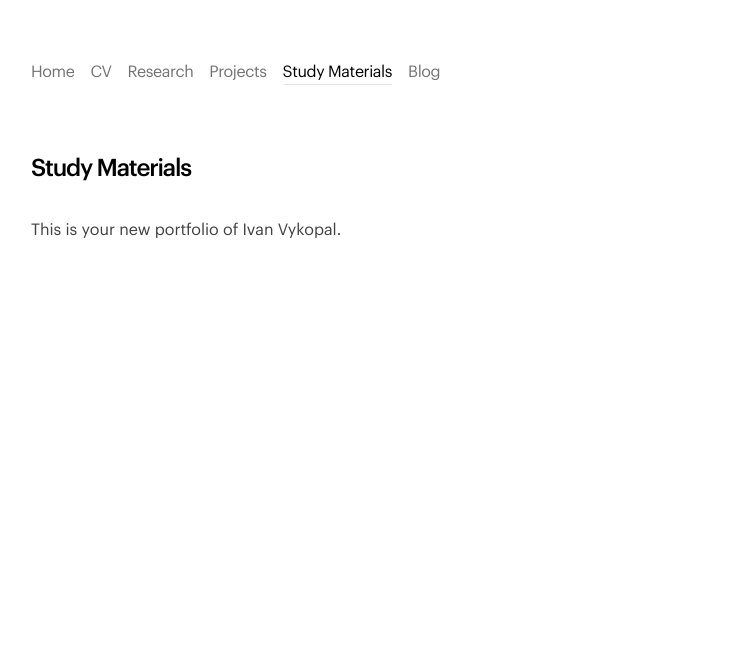
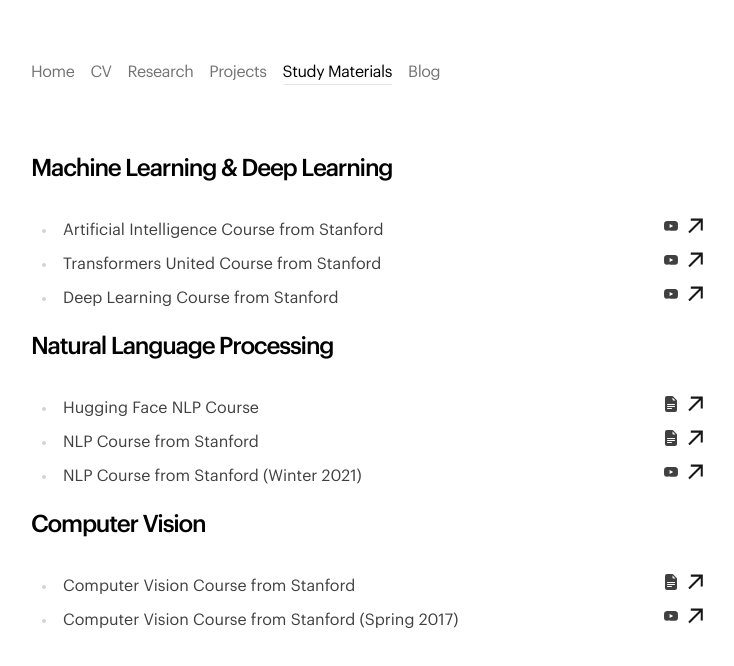
Before and after one commit to ivanvykopal/ivanvykopal.github.io, a Next.js app: page /study-materials in a window 1280 px wide. Shown: the top 666 px of the page, without its empty margins (273-1007 px from the left). Built offline with nearby package versions, Linux system fonts and the light colour scheme.

Commit message:
feat: add study materials

```diff
--- /dev/null
+++ b/app/study-materials/MaterialCard.tsx
@@ -0,0 +1,53 @@
+import { ArrowIcon } from "app/ArrowIcon";
+import { AiFillYoutube } from "react-icons/ai";
+import { BsFileEarmarkTextFill } from "react-icons/bs";
+
+interface MaterialCardProps {
+  name: string;
+  link: string;
+  type: string;
+}
+
+const ICON_SIZE = 16
+
+export const MaterialCard = ({
+  name,
+  link,
+  type,
+}: MaterialCardProps) => {
+
+  const handleType = (type: string): any => {
+    if (type === "video") {
+      return <AiFillYoutube size={ICON_SIZE} />
+    } else if (type === "text") {
+      return <BsFileEarmarkTextFill size={ICON_SIZE} />
+    }
+  }
+
+  return (
+    <div className="flex flex-row justify-between m-0 p-0">
+      <div className="flex flex-col">
+        <span className="text-base m-0 p-0">
+          {name}
+        </span>
+      </div>
+      <div className="flex flex-col">
+        <div className="flex">
+          <span className="pr-2">
+            {
+              handleType(type)
+            }
+          </span>
+          <a
+            className="flex items-center hover:text-neutral-800 dark:hover:text-neutral-100 transition-all"
+            rel="noopener noreferrer"
+            target="_blank"
+            href={link}
+          >
+            <ArrowIcon size={ICON_SIZE} />
+          </a>
+        </div>
+      </div>
+    </div>
+  )
+}
--- a/app/study-materials/page.tsx
+++ b/app/study-materials/page.tsx
@@ -1,10 +1,84 @@
+import { MaterialCard } from "./MaterialCard";
+
 export default function Page() {
   return (
     <section>
-      <h1 className="font-bold text-2xl mb-8 tracking-tighter">Study Materials</h1>
-      <p className="prose prose-neutral dark:prose-invert">
-        This is your new portfolio of Ivan Vykopal.
-      </p>
+      <h1 className="font-bold text-2xl mb-8 tracking-tighter">Machine Learning & Deep Learning</h1>
+      <div className="prose prose-neutral dark:prose-invert">
+        <ul>
+          <li>
+            <MaterialCard
+              name="Artificial Intelligence Course from Stanford"
+              link="https://www.youtube.com/playlist?list=PLoROMvodv4rOca_Ovz1DvdtWuz8BfSWL2"
+              type="video"
+            />
+          </li>
+          <li>
+            <MaterialCard
+              name="Transformers United Course from Stanford"
+              link="https://www.youtube.com/playlist?list=PLoROMvodv4rNiJRchCzutFw5ItR_Z27CM"
+              type="video"
+            />
+          </li>
+          <li>
+            <MaterialCard
+              name="Deep Learning Course from Stanford"
+              link="https://www.youtube.com/watch?v=PySo_6S4ZAg&list=PLoROMvodv4rOABXSygHTsbvUz4G_YQhOb"
+              type="video"
+            />
+          </li>
+        </ul>
+      </div>
+      <h1 className="font-bold text-2xl mb-8 tracking-tighter">Natural Language Processing</h1>
+      <div className="prose prose-neutral dark:prose-invert">
+        <ul>
+          <li>
+            <MaterialCard
+              name="Hugging Face NLP Course"
+              link="https://huggingface.co/learn/nlp-course"
+              type="text"
+            />
+          </li>
+          <li>
+            <MaterialCard
+              name="NLP Course from Stanford"
+              link="https://web.stanford.edu/class/cs224n/"
+              type="text"
+            />
+          </li>
+          <li>
+            <MaterialCard
+              name="NLP Course from Stanford (Winter 2021)"
+              link="https://www.youtube.com/playlist?list=PLoROMvodv4rOSH4v6133s9LFPRHjEmbmJ"
+              type="video"
+            />
+          </li>
+        </ul>
+      </div>
+      <h1 className="font-bold text-2xl mb-8 tracking-tighter">Computer Vision</h1>
+      <div className="prose prose-neutral dark:prose-invert">
+        <ul>
+          <li>
+            <MaterialCard
+              name="Computer Vision Course from Stanford"
+              link="http://cs231n.stanford.edu/"
+              type="text"
+            />
+          </li>
+          <li>
+            <MaterialCard
+              name="Computer Vision Course from Stanford (Spring 2017)"
+              link="https://www.youtube.com/watch?v=vT1JzLTH4G4&list=PLSVEhWrZWDHQTBmWZufjxpw3s8sveJtnJ"
+              type="video"
+            />
+          </li>
+        </ul>
+      </div>
+      {/* <h1 className="font-bold text-2xl mb-8 tracking-tighter">Tools & Frameworks</h1>
+      <div className="prose prose-neutral dark:prose-invert">
+        <ul>
+        </ul>
+      </div> */}
     </section>
   );
 }
```
